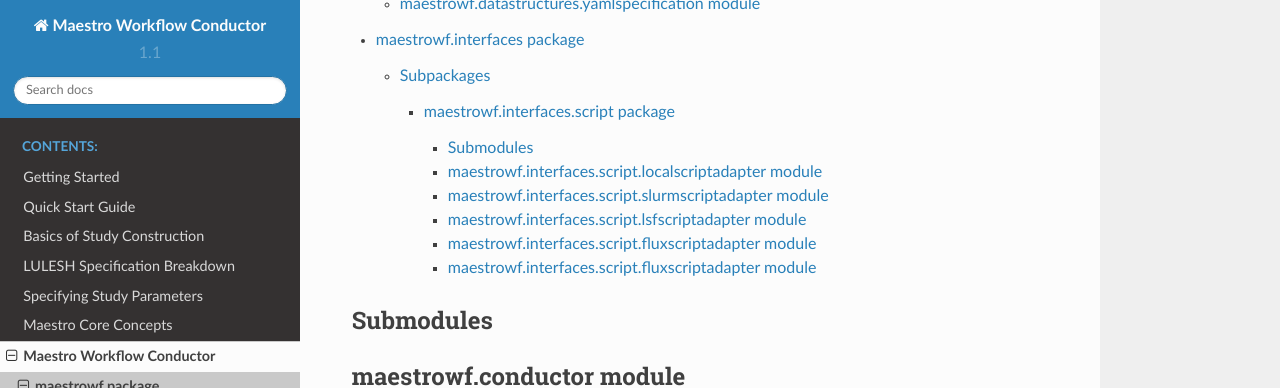
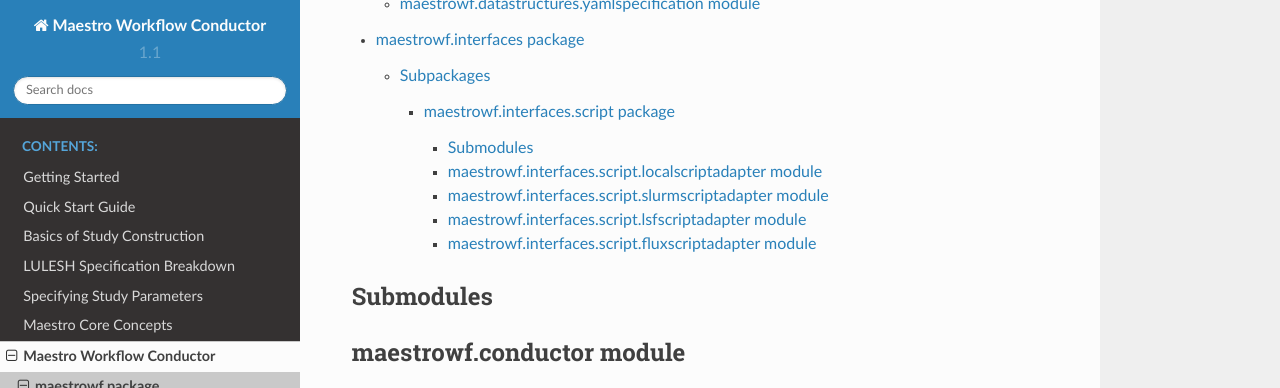
Before and after one commit to LLNL/maestrowf, a Sphinx documentation site: the page built from docs/source/maestrowf.rst, in a window 1280 px wide and 900 px high, scrolled down 1152 px, cut to the strip 0-388 px from the top of the window. Built offline with Sphinx 7.4.7 and the Read the Docs theme 2.0.0, drawn with Linux system fonts in a browser that asks for light colours.

```diff
--- a/docs/source/maestrowf.interfaces.script.rst
+++ b/docs/source/maestrowf.interfaces.script.rst
@@ -40,12 +40,3 @@
     :members:
     :undoc-members:
     :show-inheritance:
-
-
-maestrowf.interfaces.script.fluxscriptadapter module
------------------------------------------------------
-
-.. automodule:: maestrowf.interfaces.script.fluxscriptadapter
-    :members:
-    :undoc-members:
-    :show-inheritance:
```
Also changed, not shown: docs/source/parameters.rst (line endings or trailing spaces), 1 other file.
